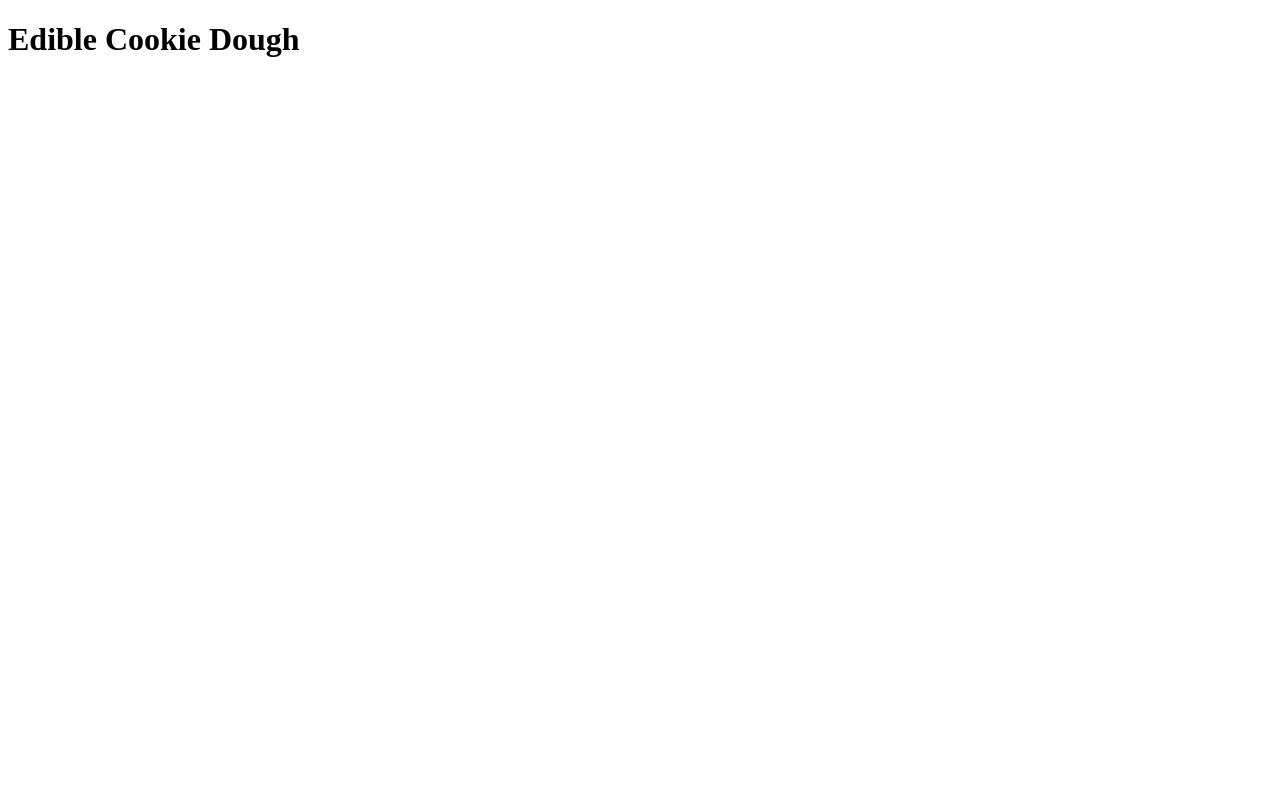
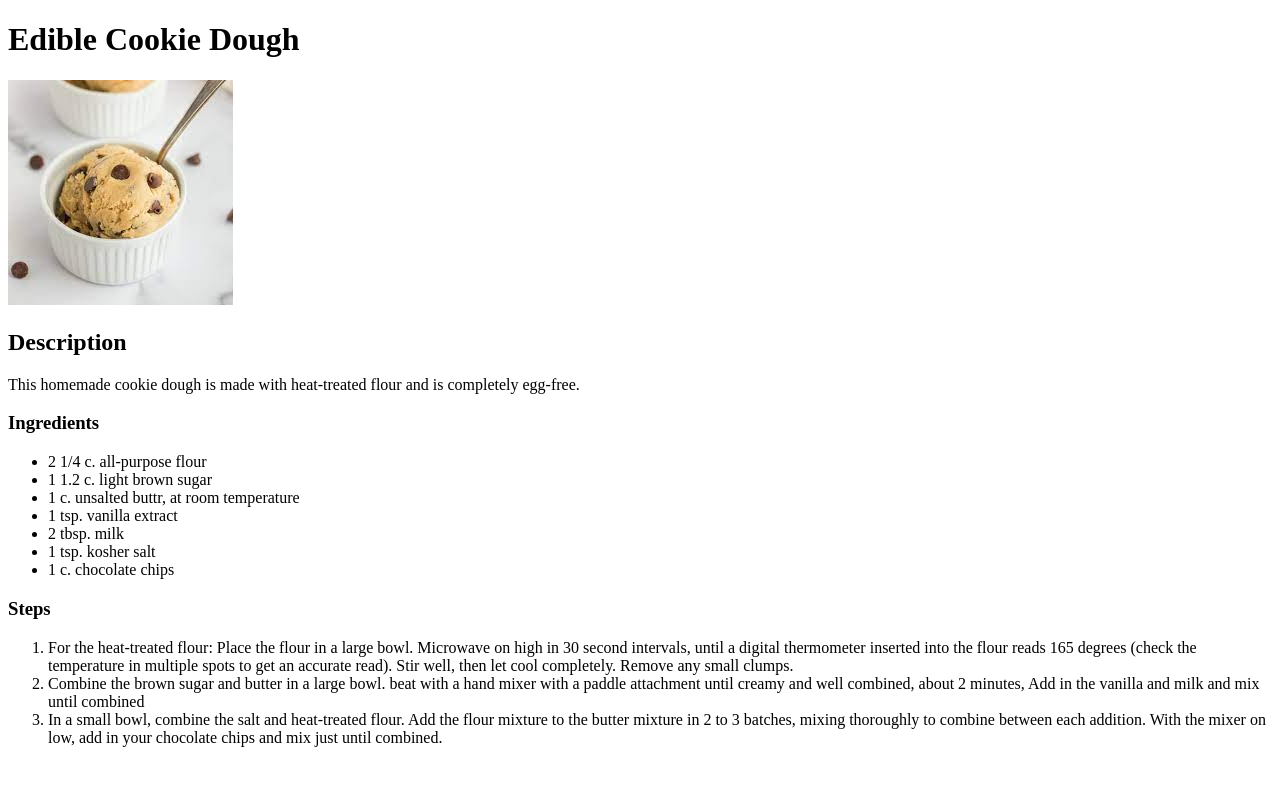
Before and after one commit to MysticVanguard/odin-recipes, a plain HTML site: page recipes/edible_cookie_dough.html in a window 1280 px wide. Drawn offline with Linux system fonts and the light colour scheme.

Commit message:
Add description, ingredients, recipe, and image

```diff
--- a/recipes/edible_cookie_dough.html
+++ b/recipes/edible_cookie_dough.html
@@ -6,5 +6,24 @@
     </head>
     <body>
         <h1>Edible Cookie Dough</h1>
+        <img src="../images/edible_cookie_dough.jpeg" alt="A Picture of Edible Cookie Dough">
+        <h2>Description</h2>
+        <p>This homemade cookie dough is made with heat-treated flour and is completely egg-free.</p>
+        <h3>Ingredients</h3>
+        <ul>
+            <li>2 1/4 c. all-purpose flour</li>
+            <li>1 1.2 c. light brown sugar</li>
+            <li>1 c. unsalted buttr, at room temperature</li>
+            <li>1 tsp. vanilla extract</li>
+            <li> 2 tbsp. milk</li>
+            <li>1 tsp. kosher salt</li>
+            <li>1 c. chocolate chips</li>
+        </ul>
+        <h3>Steps</h3>
+        <ol>
+            <li>For the heat-treated flour: Place the flour in a large bowl. Microwave on high in 30 second intervals, until a digital thermometer inserted into the flour reads 165 degrees (check the temperature in multiple spots to get an accurate read). Stir well, then let cool completely. Remove any small clumps.</li>
+            <li>Combine the brown sugar and butter in a large bowl. beat with a hand mixer with a paddle attachment until creamy and well combined, about 2 minutes, Add in the vanilla and milk and mix until combined</li>
+            <li>In a small bowl, combine the salt and heat-treated flour. Add the flour mixture to the butter mixture in 2 to 3 batches, mixing thoroughly to combine between each addition. With the mixer on low, add in your chocolate chips and mix just until combined.</li>
+        </ol>
     </body>
 </html>
```
Also changed, not shown: images/edible_cookie_dough.jpeg (added).
